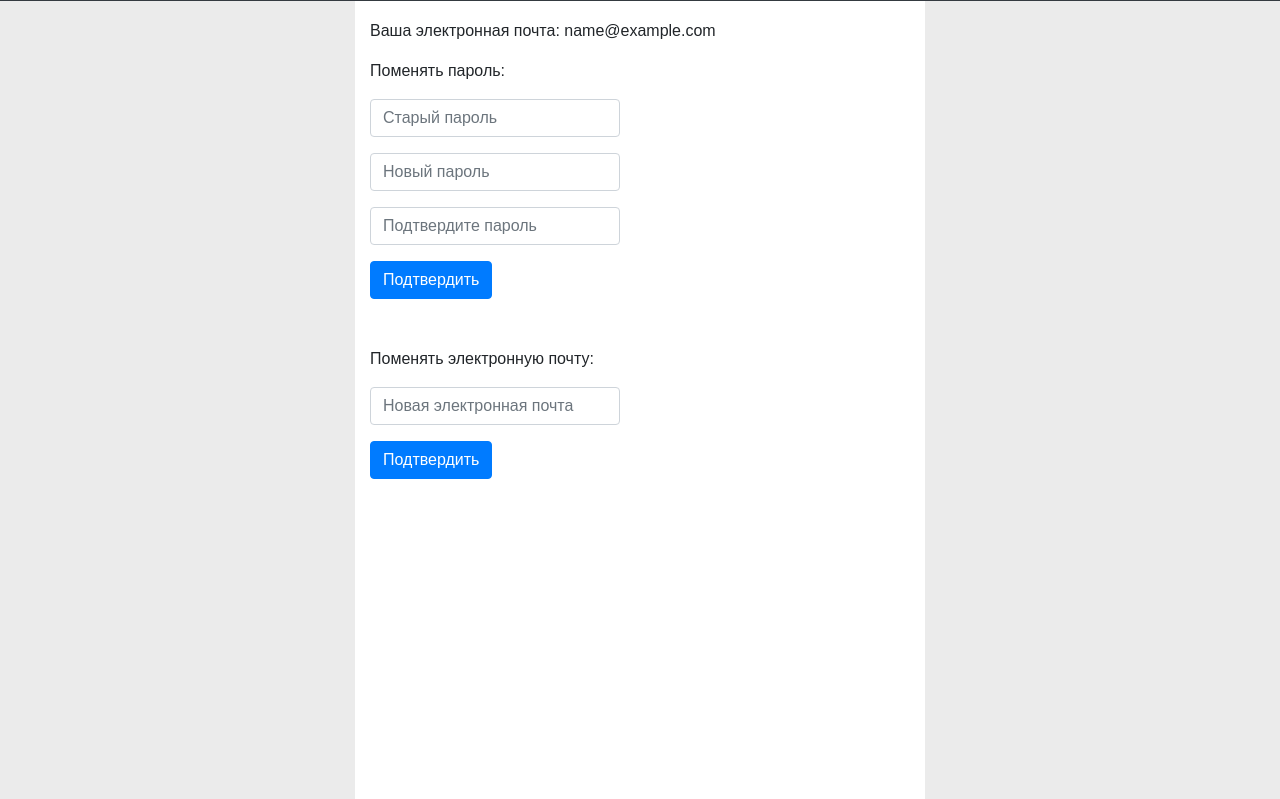
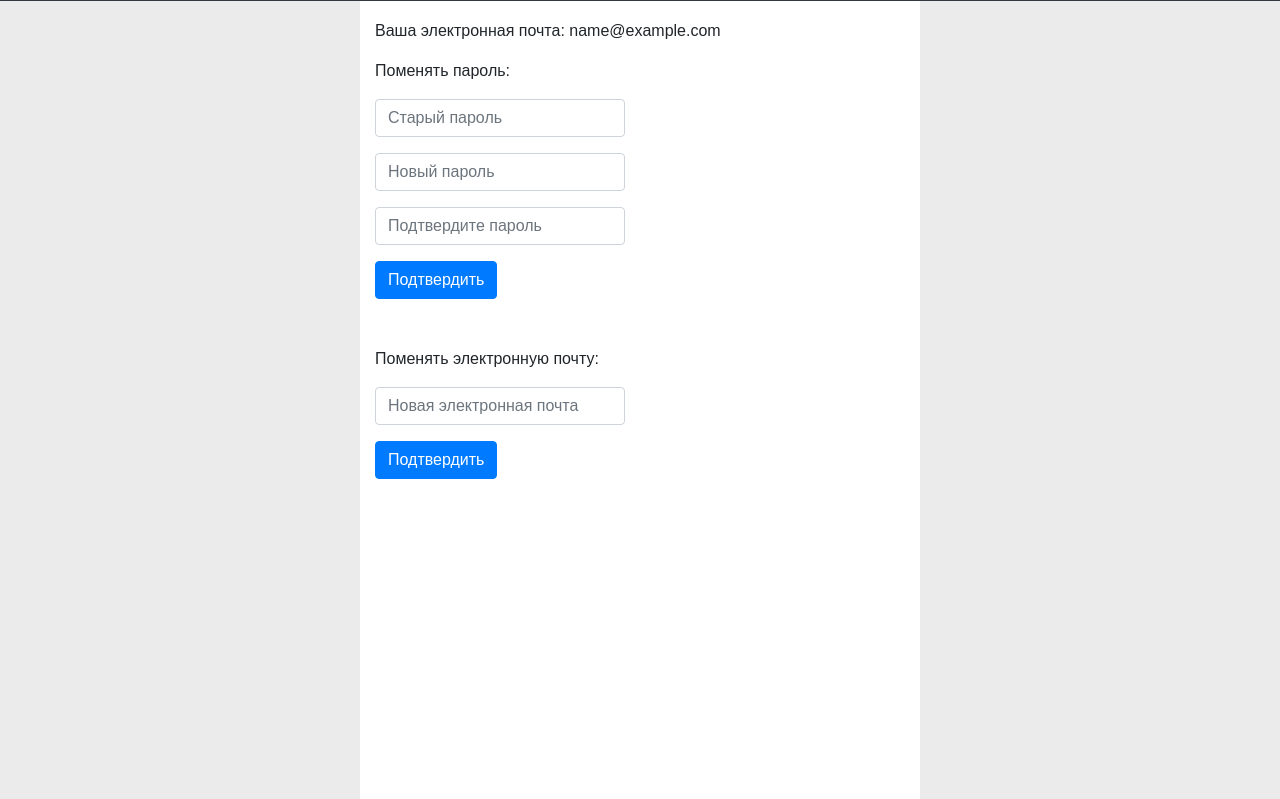
Before and after one commit to Cagey7/chatter, a Flask app: page /profile in a window 1280 px wide. Shown: the part 61-860 px from the top of the page. Run offline with Flask 3, Linux system fonts and the light colour scheme; the visitor is signed in with stand-in values (Sample User, id 1); data that the repository does not hold is empty; some libraries are stand-ins or nearby versions.

Commit message:
Fixed visual bugs

```diff
--- a/app/static/styles/base.css
+++ b/app/static/styles/base.css
@@ -76,7 +76,6 @@ body {
 }
 
 #main-chat {
-    width: 450px;
     margin: auto;
 }
 
--- a/app/templates/auth/profile.html
+++ b/app/templates/auth/profile.html
@@ -5,6 +5,7 @@
 {% endblock %}
 
 {% block content %}
+    <div class="container">
         <p>Ваша электронная почта: {{ current_user.email }}</p>
         <form action="\change_password" method="post">
             {{ form_psswd.hidden_tag() }}
@@ -31,4 +32,5 @@
             {% endfor %}
             {{ form_email.submit(type="submit", class="btn btn-primary")}}
         </form>
+    </div>
 {% endblock %}
--- a/app/templates/base.html
+++ b/app/templates/base.html
@@ -88,8 +88,8 @@
         </nav>
         {% endif %}
         <div class="container">
-            <div class="row">
-                <div class="col-md-6 mx-auto vh-100 center_block">
+            <div class="row" style="min-height: 100vh">
+                <div class="mx-auto center_block" style="width: 560px;">
                     {% block content %}{% endblock %}
                 </div>
             </div>
--- a/app/templates/replies.html
+++ b/app/templates/replies.html
@@ -5,6 +5,7 @@
 {% endblock %}
 
 {% block content %}
+    <div class="container">
         <div style="text-align: center;">Ваши неотвеченные переписки</div>
         {% for chat_id, message in unanswered_chats %}
             {% set chat_id = chat_id %}
@@ -14,4 +15,5 @@
                 </div>
             </a>
         {% endfor %}
+    </div>
 {% endblock %}
```
Also changed, not shown: app/templates/index.html (+8 -5 lines). Lines whose indentation alone changed are shown as unchanged.
